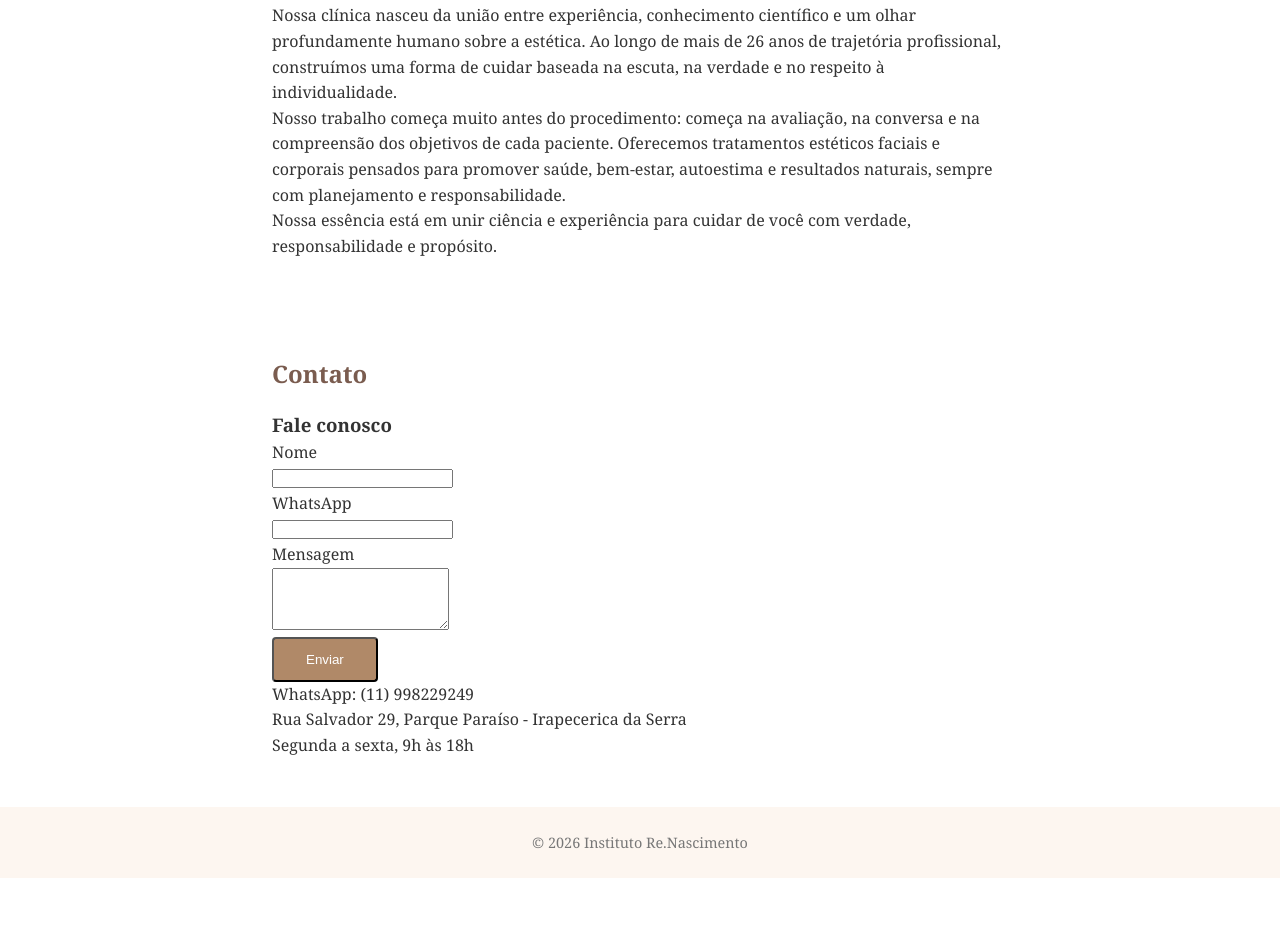
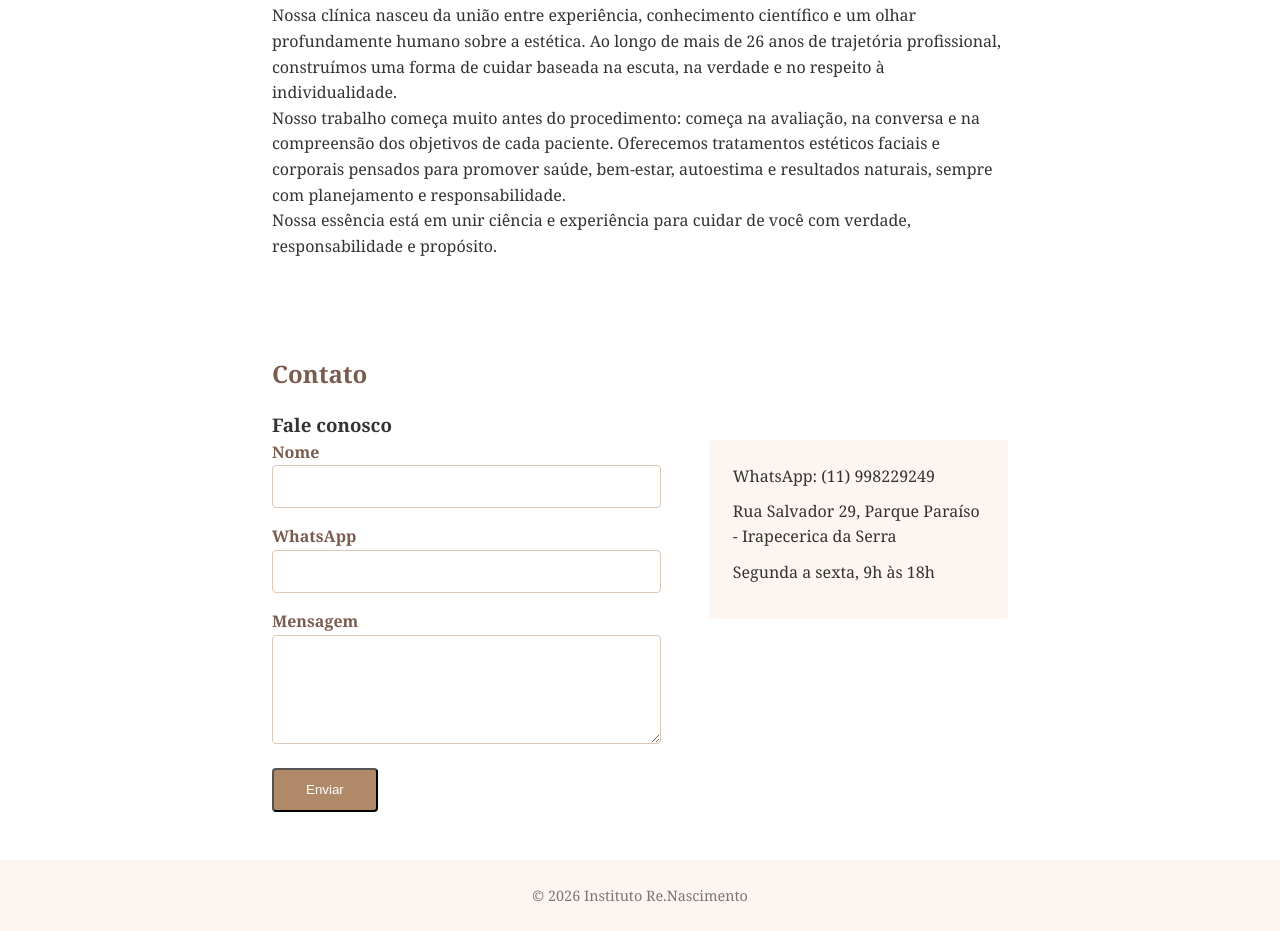
Before and after one commit to CHSL-Dev/clinica-renascimento-site, a plain HTML site: page index.html in a window 1280 px wide. Shown: the part 947-1878 px from the top of the page. Before the commit the page ends 1825 px from the top, so only its background shows below. Drawn offline with Linux system fonts and the light colour scheme.

Commit message:
corrige layout da secao de contato

```diff
--- a/index.html
+++ b/index.html
@@ -45,8 +45,9 @@
 
   <section id="contato">
     <h2>Contato</h2>
-    <!-- placeholder: whatsapp, endereço, horário -->
     <h3>Fale conosco</h3>
+
+    <div class="contato-grid">
       <form name="contato" method="POST" data-netlify="true" data-netlify-honeypot="bot-field">
         <p class="campo-oculto">
           <label>Não preencha este campo: <input name="bot-field"></label>
@@ -65,9 +66,13 @@
         </p>
         <button type="submit" class="cta">Enviar</button>
       </form>
+
+      <div class="info-contato">
         <p>WhatsApp: (11) 998229249</p>
         <p>Rua Salvador 29, Parque Paraíso - Irapecerica da Serra</p>
         <p>Segunda a sexta, 9h às 18h</p>
+      </div>
+    </div>
   </section>
 
   <footer>
--- a/style.css
+++ b/style.css
@@ -91,6 +91,7 @@ footer {
     margin: 0 0.7rem;
   }
 }
+
 /* Lista de serviços */
 #servicos ul {
   list-style: none;
@@ -113,7 +114,60 @@ footer {
   position: absolute;
   left: 0;
 }
+
 .campo-oculto {
   position: absolute;
   left: -9999px;
 }
+
+/* Formulário de contato */
+.contato-grid {
+  display: grid;
+  grid-template-columns: 1.3fr 1fr;
+  gap: 3rem;
+  align-items: start;
+}
+
+#contato form p {
+  margin-bottom: 1rem;
+}
+
+#contato label {
+  display: block;
+  margin-bottom: 0.3rem;
+  color: #7a5c4f;
+  font-weight: bold;
+}
+
+#contato input,
+#contato textarea {
+  width: 100%;
+  padding: 0.6rem;
+  border: 1px solid #d9c7b8;
+  border-radius: 4px;
+  font-family: inherit;
+  font-size: 1rem;
+  color: #333;
+}
+
+#contato input:focus,
+#contato textarea:focus {
+  outline: none;
+  border-color: #b08968;
+}
+
+.info-contato {
+  background-color: #fdf6f0;
+  padding: 1.5rem;
+  border-radius: 4px;
+}
+
+.info-contato p {
+  margin-bottom: 0.6rem;
+}
+
+@media (max-width: 700px) {
+  .contato-grid {
+    grid-template-columns: 1fr;
+  }
+}
```
Lines whose indentation alone changed are shown as unchanged.
